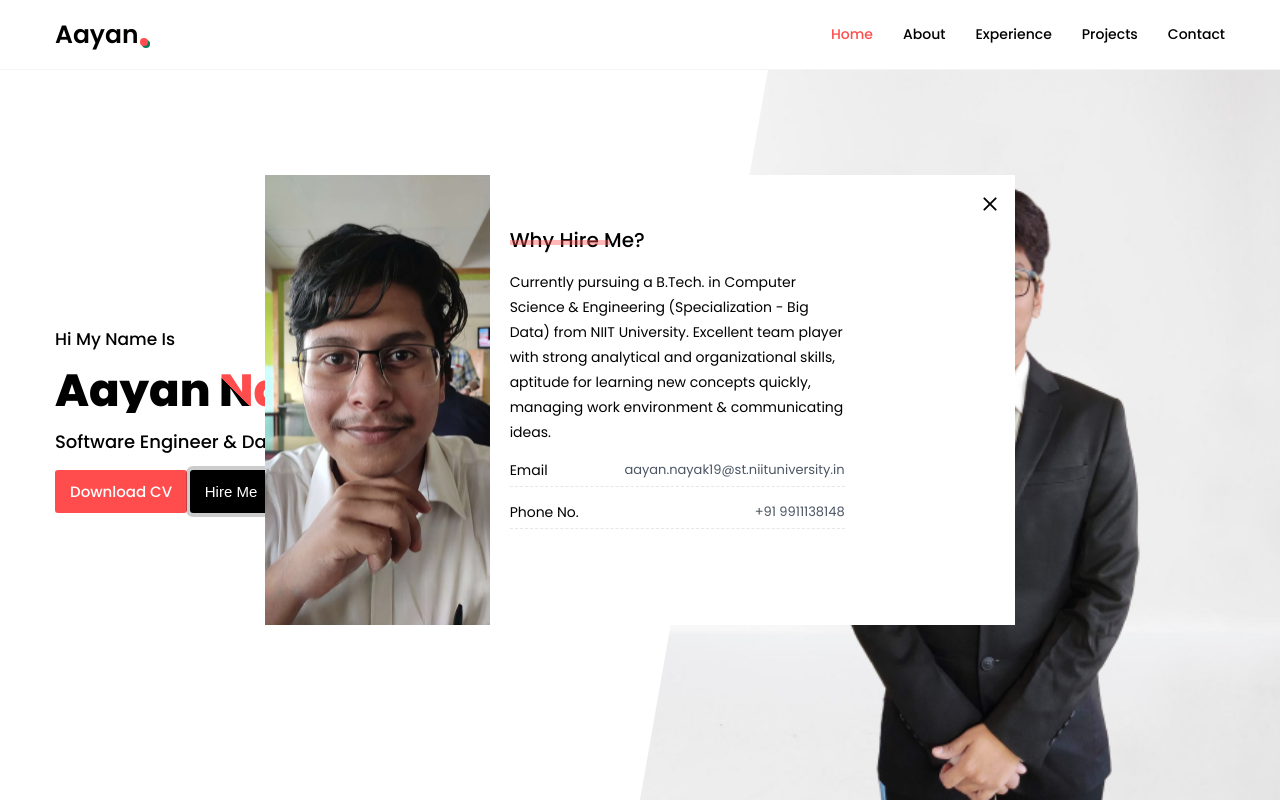
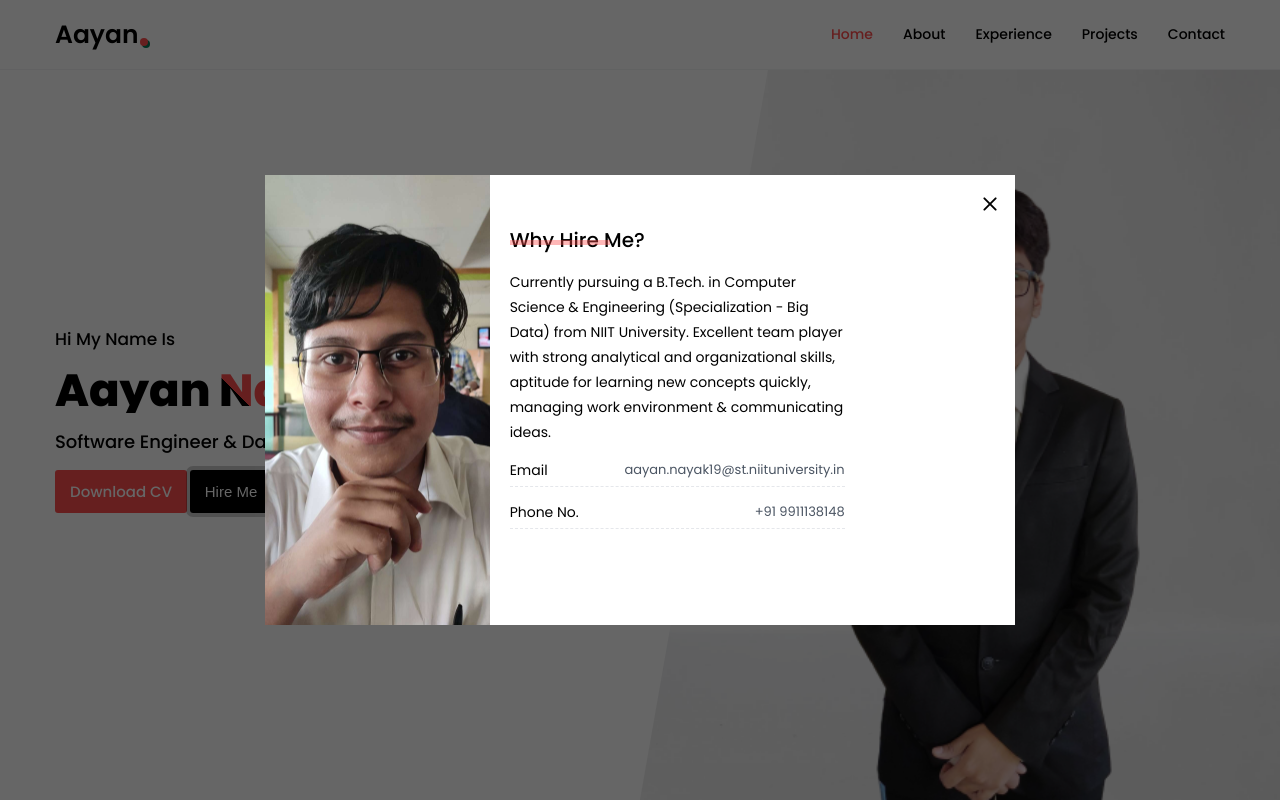
Before and after one commit to Aayan01/digiPort_folio, a website: page index.html in a window 1280 px wide. Both pictures are taken after a click on the button "Hire Me". Shown: the top 800 px of the page. Drawn offline with nearby package versions, Linux system fonts and the light colour scheme; files that its build step writes are made by us from their sources.

```diff
--- a/scss/components/_modal.scss
+++ b/scss/components/_modal.scss
@@ -3,7 +3,7 @@
     width: 100%;
     height: 100%;
     @include position(fixed, 0, 0, 0, 0);
-    background: rgm(0, 0, 0.6);
+    background: rgba(0, 0, 0, 0.6);
     z-index: 2;
     @include flexBox(center, center);
     display: none;
```
Also changed, not shown: README.md (deleted), app.scss (line endings or trailing spaces), assets/images/personal 2.jpg (added), assets/images/personal4.jpg (added), assets/images/personal5.jpg (added), assets/images/personal6.png (added), index.html (line endings or trailing spaces), 1 other file.
